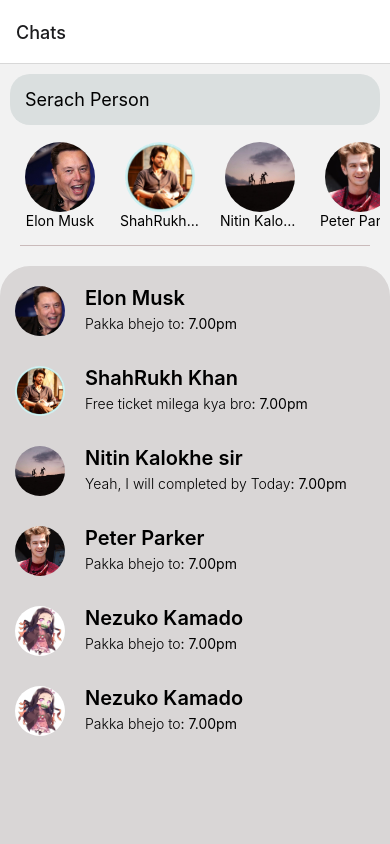
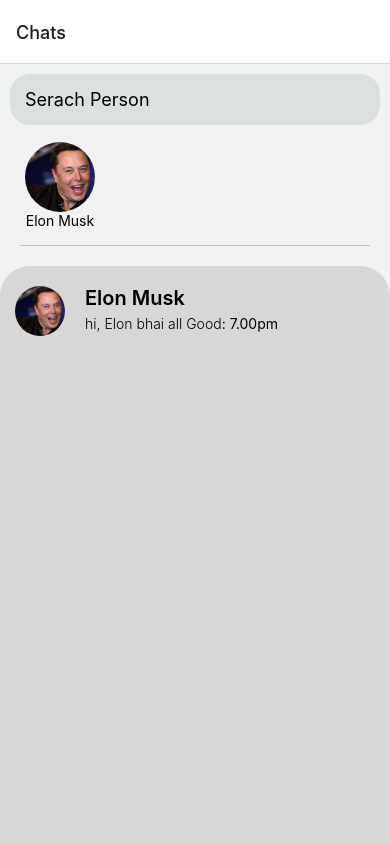
Before and after one commit to amlan-jyoti-sahoo/chatapp, a React Native app: screen /AllChatScreen in a window 390 px wide. Shown: the top 844 px of the page. Built offline with nearby package versions, Linux system fonts and the light colour scheme.

Commit message:
first stage of image and message sent implemented

```diff
--- a/componets/UI/ChatCard.js
+++ b/componets/UI/ChatCard.js
@@ -33,7 +33,7 @@ function ChatCard({item}) {
           <Text style={styles.Name}>{item.senderName}</Text>
           <View style={{flexDirection: 'row', marginTop: 5}}>
             <Text style={styles.lastMessage}>
-              {item.chatsHistory[item.chatsHistory.length - 1].sent}
+              {item.chatsHistory[item.chatsHistory.length - 1].sent.message}
             </Text>
             <Text style={{color: 'black'}}>: 7.00pm</Text>
           </View>
--- a/data/user_dummy_data.js
+++ b/data/user_dummy_data.js
@@ -4,99 +4,110 @@ export const User_Dummy_Data = [
     senderName: 'Elon Musk',
     profileImage: require('../assets/images/elonmusk.jpeg'),
     chatsHistory: [
-      {sent: 'hi, Elon bhai all Good', recieve: 'Haan bro, badhiya bro'},
       {
-        sent: 'Aur next rocket kab lauch kar rahe ho!',
-        recieve: 'ek week mein bro..',
-      },
-      {
-        sent: 'yaar, mereko bhi jana tha International space station mein',
-        recieve: 'Thik hai, come to us bro',
-      },
-      {sent: 'Pakka bhejo to', recieve: 'Haan bro trust me'},
-    ],
-  },
-  {
-    senderId: 2,
-    senderName: 'ShahRukh Khan',
-    profileImage: require('../assets/images/srk.jpeg'),
-    chatsHistory: [
-      {sent: 'hi, shahruk bhai', recieve: 'Hlw '},
-      {
-        sent: 'Aur next movie kab aa rahi hai?',
-        recieve: 'next month to aa rahi hai',
-      },
-      {
-        sent: 'Aree haan wo jawaan movie na🔥',
-        recieve: 'Haan bro',
-      },
-      {sent: 'Free ticket milega kya bro', recieve: 'Yeah bro'},
-    ],
-  },
-  {
-    senderId: 3,
-    senderName: 'Nitin Kalokhe sir',
-    profileImage: require('../assets/images/nitinsir.jpeg'),
-    chatsHistory: [
-      {
-        sent: 'hi, sir Good Morning',
-        recieve: 'Yeah Amlan, Good morning. Do you fix that bug?',
-      },
-      {
-        sent: 'Yeah, I will completed by Today',
-        recieve: 'Okay...',
+        sent: {message: 'hi, Elon bhai all Good', uri: ''},
+        recieve: {message: 'Haan bro, badhiya bro', uri: ''},
       },
     ],
   },
-  {
-    senderId: 4,
-    senderName: 'Peter Parker',
-    profileImage: require('../assets/images/spiderman.jpeg'),
-    chatsHistory: [
-      {sent: 'hi, Elon bhai all Good', recieve: 'Haan bro, badhiya bro'},
-      {
-        sent: 'Aur next rocket kab lauch kar rahe ho!',
-        recieve: 'ek week mein bro..',
-      },
-      {
-        sent: 'yaar, mereko bhi jana tha International space station mein',
-        recieve: 'Thik hai, come to us bro',
-      },
-      {sent: 'Pakka bhejo to', recieve: 'Haan bro trust me'},
-    ],
-  },
-  {
-    senderId: 5,
-    senderName: 'Nezuko Kamado',
-    profileImage: require('../assets/images/nezuko.jpeg'),
-    chatsHistory: [
-      {sent: 'hi, Elon bhai all Good', recieve: 'Haan bro, badhiya bro'},
-      {
-        sent: 'Aur next rocket kab lauch kar rahe ho!',
-        recieve: 'ek week mein bro..',
-      },
-      {
-        sent: 'yaar, mereko bhi jana tha International space station mein',
-        recieve: 'Thik hai, come to us bro',
-      },
-      {sent: 'Pakka bhejo to', recieve: 'Haan bro trust me'},
-    ],
-  },
-  {
-    senderId: 6,
-    senderName: 'Nezuko Kamado',
-    profileImage: require('../assets/images/nezuko.jpeg'),
-    chatsHistory: [
-      {sent: 'hi, Elon bhai all Good', recieve: 'Haan bro, badhiya bro'},
-      {
-        sent: 'Aur next rocket kab lauch kar rahe ho!',
-        recieve: 'ek week mein bro..',
-      },
-      {
-        sent: 'yaar, mereko bhi jana tha International space station mein',
-        recieve: 'Thik hai, come to us bro',
-      },
-      {sent: 'Pakka bhejo to', recieve: 'Haan bro trust me'},
-    ],
-  },
+  // {
+  //   senderId: 1,
+  //   senderName: 'Elon Musk',
+  //   profileImage: require('../assets/images/elonmusk.jpeg'),
+  //   chatsHistory: [
+  //     {sent: 'hi, Elon bhai all Good', recieve: 'Haan bro, badhiya bro'},
+  //     {
+  //       sent: 'Aur next rocket kab lauch kar rahe ho!',
+  //       recieve: 'ek week mein bro..',
+  //     },
+  //     {
+  //       sent: 'yaar, mereko bhi jana tha International space station mein',
+  //       recieve: 'Thik hai, come to us bro',
+  //     },
+  //     {sent: 'Pakka bhejo to', recieve: 'Haan bro trust me'},
+  //   ],
+  // },
+  // {
+  //   senderId: 2,
+  //   senderName: 'ShahRukh Khan',
+  //   profileImage: require('../assets/images/srk.jpeg'),
+  //   chatsHistory: [
+  //     {sent: 'hi, shahruk bhai', recieve: 'Hlw '},
+  //     {
+  //       sent: 'Aur next movie kab aa rahi hai?',
+  //       recieve: 'next month to aa rahi hai',
+  //     },
+  //     {
+  //       sent: 'Aree haan wo jawaan movie na🔥',
+  //       recieve: 'Haan bro',
+  //     },
+  //     {sent: 'Free ticket milega kya bro', recieve: 'Yeah bro'},
+  //   ],
+  // },
+  // {
+  //   senderId: 3,
+  //   senderName: 'Nitin Kalokhe sir',
+  //   profileImage: require('../assets/images/nitinsir.jpeg'),
+  //   chatsHistory: [
+  //     {
+  //       sent: 'hi, sir Good Morning',
+  //       recieve: 'Yeah Amlan, Good morning. Do you fix that bug?',
+  //     },
+  //     {
+  //       sent: 'Yeah, I will completed by Today',
+  //       recieve: 'Okay...',
+  //     },
+  //   ],
+  // },
+  // {
+  //   senderId: 4,
+  //   senderName: 'Peter Parker',
+  //   profileImage: require('../assets/images/spiderman.jpeg'),
+  //   chatsHistory: [
+  //     {sent: 'hi, Elon bhai all Good', recieve: 'Haan bro, badhiya bro'},
+  //     {
+  //       sent: 'Aur next rocket kab lauch kar rahe ho!',
+  //       recieve: 'ek week mein bro..',
+  //     },
+  //     {
+  //       sent: 'yaar, mereko bhi jana tha International space station mein',
+  //       recieve: 'Thik hai, come to us bro',
+  //     },
+  //     {sent: 'Pakka bhejo to', recieve: 'Haan bro trust me'},
+  //   ],
+  // },
+  // {
+  //   senderId: 5,
+  //   senderName: 'Nezuko Kamado',
+  //   profileImage: require('../assets/images/nezuko.jpeg'),
+  //   chatsHistory: [
+  //     {sent: 'hi, Elon bhai all Good', recieve: 'Haan bro, badhiya bro'},
+  //     {
+  //       sent: 'Aur next rocket kab lauch kar rahe ho!',
+  //       recieve: 'ek week mein bro..',
+  //     },
+  //     {
+  //       sent: 'yaar, mereko bhi jana tha International space station mein',
+  //       recieve: 'Thik hai, come to us bro',
+  //     },
+  //     {sent: 'Pakka bhejo to', recieve: 'Haan bro trust me'},
+  //   ],
+  // },
+  // {
+  //   senderId: 6,
+  //   senderName: 'Nezuko Kamado',
+  //   profileImage: require('../assets/images/nezuko.jpeg'),
+  //   chatsHistory: [
+  //     {sent: 'hi, Elon bhai all Good', recieve: 'Haan bro, badhiya bro'},
+  //     {
+  //       sent: 'Aur next rocket kab lauch kar rahe ho!',
+  //       recieve: 'ek week mein bro..',
+  //     },
+  //     {
+  //       sent: 'yaar, mereko bhi jana tha International space station mein',
+  //       recieve: 'Thik hai, come to us bro',
+  //     },
+  //     {sent: 'Pakka bhejo to', recieve: 'Haan bro trust me'},
+  //   ],
+  // },
 ];
--- a/screens/ChatScreen.js
+++ b/screens/ChatScreen.js
@@ -85,10 +85,10 @@ function ChatScreen({navigation}) {
   function renderChats({item}) {
     return (
       <>
-        <SenderChat message={item.sent} />
+        <SenderChat message={item.sent.message} />
         {item.recieve != null ? (
           <RecieverChat
-            message={item.recieve}
+            message={item.recieve.message}
             profileImage={senderProfileImage}
           />
         ) : null}
@@ -102,9 +102,9 @@ function ChatScreen({navigation}) {
 
   function sendMessageHandler() {
     if (message != '') {
-      dispatch(userSlice.actions.addChat(message));
+      dispatch(userSlice.actions.addChat({message: message, uri: ''}));
       const tempMsgs = [...chatMessages];
-      setchatMessages([...tempMsgs, {sent: message}]);
+      setchatMessages([...tempMsgs, {sent: {message: message, uri: ''}}]);
     }
     setMessage('');
   }
--- a/store/userSlice.js
+++ b/store/userSlice.js
@@ -24,7 +24,7 @@ export const userSlice = createSlice({
 
         if (selectedUserIndex !== -1) {
           const newChats = {
-            sent: action.payload,
+            sent: {message: action.payload.message, uri: action.payload.uri},
           };
           state.userData[selectedUserIndex].chatsHistory.push(newChats);
         }
```
